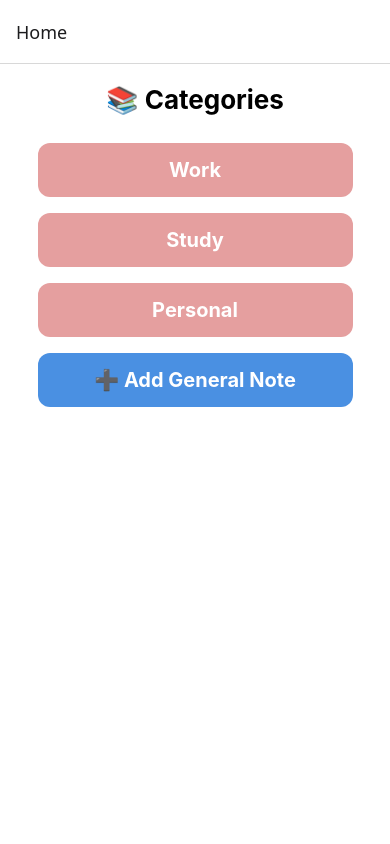
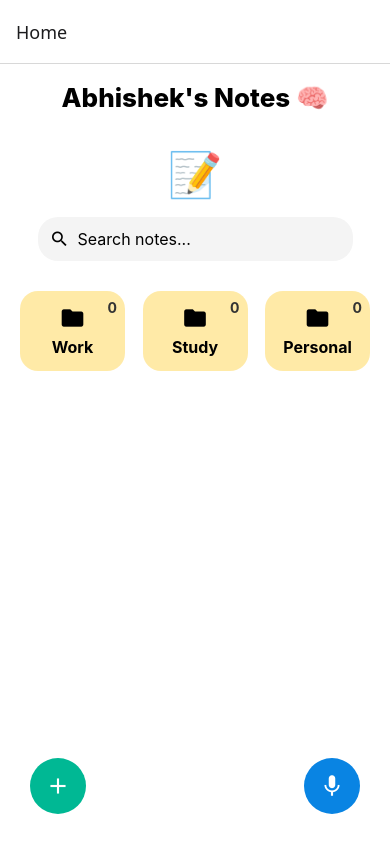
Before and after one commit to it-is-Abhishek/Notes-App, a React Native app: screen /Home in a window 390 px wide. Built offline with nearby package versions, Linux system fonts and the light colour scheme.

Commit message:
Updated ui

```diff
--- a/package.json
+++ b/package.json
@@ -15,8 +15,10 @@
     "expo": "~54.0.10",
     "expo-av": "~16.0.7",
     "expo-status-bar": "~3.0.8",
+    "moti": "^0.30.0",
     "react": "19.1.0",
     "react-native": "0.81.4",
+    "react-native-reanimated": "~4.1.1",
     "react-native-safe-area-context": "^5.6.1",
     "react-native-screens": "^4.16.0"
   },
--- a/src/screens/HomeScreen.js
+++ b/src/screens/HomeScreen.js
@@ -1,36 +1,265 @@
-import React from 'react';
-import { View, Text, StyleSheet, TouchableOpacity } from 'react-native';
+import React, { useContext, useState, useEffect } from "react";
+import {
+  View,
+  Text,
+  StyleSheet,
+  TextInput,
+  TouchableOpacity,
+  Animated,
+  Easing,
+} from "react-native";
+import { NotesContext } from "../contexts/NotesContext";
+import { MaterialIcons } from "@expo/vector-icons";
 
 export default function HomeScreen({ navigation }) {
-  const categories = ['Work', 'Study', 'Personal'];
+  const { notes } = useContext(NotesContext);
+  const [search, setSearch] = useState("");
+
+
+  const floatAnim = useState(new Animated.Value(0))[0];
+  useEffect(() => {
+    Animated.loop(
+      Animated.sequence([
+        Animated.timing(floatAnim, {
+          toValue: 1,
+          duration: 1200,
+          easing: Easing.sin,
+          useNativeDriver: true,
+        }),
+        Animated.timing(floatAnim, {
+          toValue: 0,
+          duration: 1200,
+          easing: Easing.sin,
+          useNativeDriver: true,
+        }),
+      ])
+    ).start();
+  }, []);
+
+  const bounceAnim = useState(new Animated.Value(1))[0];
+  const onMascotTap = () => {
+    Animated.sequence([
+      Animated.timing(bounceAnim, {
+        toValue: 1.25,
+        duration: 150,
+        useNativeDriver: true,
+        easing: Easing.out(Easing.ease),
+      }),
+      Animated.spring(bounceAnim, {
+        toValue: 1,
+        friction: 3,
+        useNativeDriver: true,
+      }),
+    ]).start();
+  };
+
+  const favoriteCount = notes.filter((n) => n.isFavorite).length;
+  const categoryCount = (cat) => notes.filter((n) => n.category === cat).length;
+
+  const filteredNotes = notes.filter(
+    (n) =>
+      n.title.toLowerCase().includes(search.toLowerCase()) ||
+      (n.content && n.content.toLowerCase().includes(search.toLowerCase()))
+  );
 
   return (
     <View style={styles.container}>
-      <Text style={styles.title}>📚 Categories</Text>
 
-      {categories.map(cat => (
+      <Animated.View
+        style={{
+          transform: [
+            {
+              translateY: floatAnim.interpolate({
+                inputRange: [0, 1],
+                outputRange: [-6, 6],
+              }),
+            },
+          ],
+        }}
+      >
+        <Text style={styles.header}>Abhishek's Notes 🧠</Text>
+      </Animated.View>
+
+
+      <Animated.View
+        style={{ transform: [{ scale: bounceAnim }], marginVertical: 16 }}
+      >
+        <TouchableOpacity onPress={onMascotTap}>
+          <Text style={{ fontSize: 44 }}>📝</Text>
+        </TouchableOpacity>
+      </Animated.View>
+
+      {/* 🔍 Search bar */}
+      <View style={styles.searchBar}>
+        <MaterialIcons name="search" size={20} />
+        <TextInput
+          placeholder="Search notes..."
+          value={search}
+          onChangeText={setSearch}
+          style={styles.searchInput}
+        />
+      </View>
+
+      {/* 🫧 Category section */}
+      <View style={styles.catContainer}>
+        {["Work", "Study", "Personal"].map((cat, i) => (
+          <TouchableOpacity
+            key={cat}
+            style={styles.catBubble}
+            onPress={() => navigation.navigate("Category", { category: cat })}
+          >
+            <MaterialIcons name="folder" size={26} />
+            <Text style={styles.catText}>{cat}</Text>
+            <Animated.Text style={styles.catCount}>
+              {categoryCount(cat)}
+            </Animated.Text>
+          </TouchableOpacity>
+        ))}
+      </View>
+
+
+      {favoriteCount > 0 && (
         <TouchableOpacity
-          key={cat}
-          style={styles.button}
-          onPress={() => navigation.navigate('Category', { category: cat })}
+          style={styles.favRow}
+          onPress={() =>
+            navigation.navigate("Category", { category: "Favorites" })
+          }
         >
-          <Text style={styles.text}>{cat}</Text>
+          <MaterialIcons name="star" size={22} color="gold" />
+          <Text style={styles.favText}>Favorites ({favoriteCount})</Text>
         </TouchableOpacity>
-      ))}
+      )}
+
+
+      {search && (
+        <Animated.View style={styles.resultsContainer}>
+          {filteredNotes.length === 0 ? (
+            <Text style={styles.empty}>No results found 🥲</Text>
+          ) : (
+            filteredNotes.map((note) => (
+              <TouchableOpacity
+                key={note.id}
+                style={styles.resultCard}
+                onPress={() => navigation.navigate("NoteDetails", { note })}
+              >
+                <Text style={styles.cardTitle}>{note.title}</Text>
+                <Text numberOfLines={1} style={styles.cardContent}>
+                  {note.audioUri ? "🎙️ Voice Note" : note.content}
+                </Text>
+              </TouchableOpacity>
+            ))
+          )}
+        </Animated.View>
+      )}
+
 
       <TouchableOpacity
-        style={[styles.button, {backgroundColor: "#4A90E2"}]}
-        onPress={() => navigation.navigate('AddNote')}
+        style={styles.addBtn}
+        onPress={() => navigation.navigate("AddNote")}
       >
-        <Text style={styles.text}>➕ Add General Note</Text>
+        <MaterialIcons name="add" size={26} color="#fff" />
+      </TouchableOpacity>
+
+
+      <TouchableOpacity
+        style={styles.micBtn}
+        onPress={() =>
+          navigation.navigate("AddNote", {
+            category: "Personal",
+            voiceMode: true,
+          })
+        }
+      >
+        <MaterialIcons name="mic" size={26} color="#fff" />
       </TouchableOpacity>
     </View>
   );
 }
 
 const styles = StyleSheet.create({
-  container: { flex: 1, padding: 20, backgroundColor: "#fff", alignItems: "center" },
-  title: { fontSize: 26, fontWeight: "bold", marginBottom: 20 },
-  button: { padding: 15, backgroundColor: "#e59f9f", borderRadius: 12, marginVertical: 8, width: "90%", alignItems: "center" },
-  text: { fontSize: 20, fontWeight: "bold", color: "#fff" }
+  container: {
+    flex: 1,
+    padding: 20,
+    backgroundColor: "#fff",
+    alignItems: "center",
+  },
+  header: { fontSize: 26, fontWeight: "800", marginBottom: 16 },
+  searchBar: {
+    flexDirection: "row",
+    backgroundColor: "#f4f4f4",
+    width: "90%",
+    padding: 12,
+    borderRadius: 20,
+    gap: 8,
+    alignItems: "center",
+    elevation: 3,
+    marginBottom: 10,
+  },
+  searchInput: { flex: 1, fontSize: 16 },
+  catContainer: {
+    flexDirection: "row",
+    justifyContent: "space-between",
+    width: "100%",
+    flexWrap: "wrap",
+    marginTop: 14,
+  },
+  catBubble: {
+    flexDirection: "column",
+    alignItems: "center",
+    justifyContent: "center",
+    width: "30%",
+    padding: 14,
+    backgroundColor: "#ffeaa7",
+    borderRadius: 18,
+    marginVertical: 6,
+    elevation: 3,
+    position: "relative",
+  },
+  catText: { fontSize: 16, fontWeight: "700", marginTop: 6 },
+  catCount: {
+    fontSize: 14,
+    position: "absolute",
+    top: 8,
+    right: 8,
+    fontWeight: "bold",
+    color: "#333",
+  },
+  favRow: { flexDirection: "row", alignItems: "center", gap: 6, marginTop: 12 },
+  favText: { fontSize: 17, fontWeight: "600" },
+  resultsContainer: { width: "90%", marginTop: 10 },
+  resultCard: {
+    backgroundColor: "#fafafa",
+    padding: 12,
+    borderRadius: 12,
+    marginVertical: 5,
+    elevation: 2,
+    width: "100%",
+  },
+  cardTitle: { fontSize: 17, fontWeight: "bold" },
+  cardContent: { fontSize: 14, color: "#666", marginTop: 4 },
+  empty: { fontSize: 16, color: "gray", textAlign: "center", marginTop: 20 },
+  addBtn: {
+    position: "absolute",
+    bottom: 30,
+    left: 30,
+    height: 56,
+    width: 56,
+    borderRadius: 28,
+    backgroundColor: "#00b894",
+    justifyContent: "center",
+    alignItems: "center",
+    elevation: 5,
+  },
+  micBtn: {
+    position: "absolute",
+    bottom: 30,
+    right: 30,
+    height: 56,
+    width: 56,
+    borderRadius: 28,
+    backgroundColor: "#0984e3",
+    justifyContent: "center",
+    alignItems: "center",
+    elevation: 5,
+  },
 });
```
Also changed, not shown: 1 other file (tests, documents, lock files or other folders).
